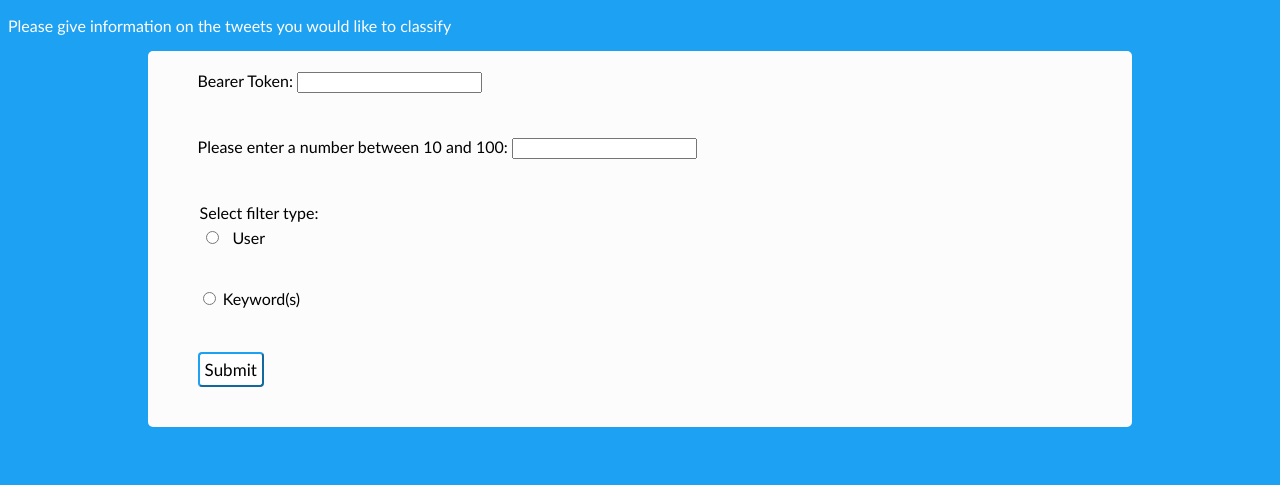
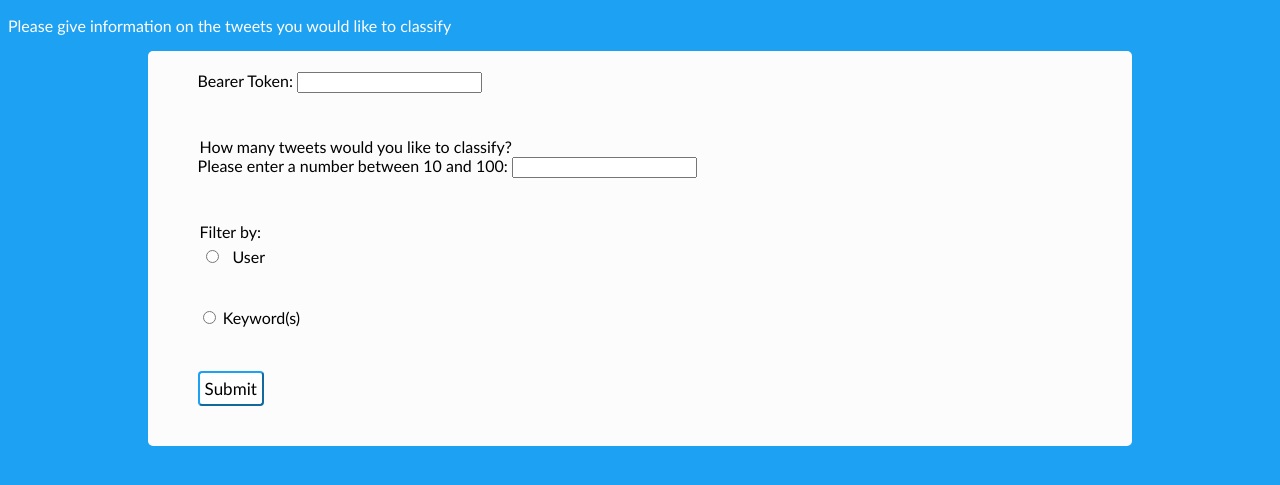
Before and after one commit to clemence789/HonoursProject, a Django app: page /tweetSentiment/entry in a window 1280 px wide. Shown: the top 485 px of the page. Run offline with Django 4.2, Linux system fonts and the light colour scheme.

Commit message:
change labels

```diff
--- a/WebApp/webapp/tweetSentiment/Templates/tweetSentiment/data_entry.html
+++ b/WebApp/webapp/tweetSentiment/Templates/tweetSentiment/data_entry.html
@@ -24,6 +24,7 @@
         {{ form.bearerToken }}
       </div>
 
+      <legend>How many tweets would you like to classify?</legend>
       <!-- get the number of tweets label and field from form -->
       <div id="tweetNum" class="fill">
         {{ form.number_of_tweets.label_tag}}
@@ -32,7 +33,7 @@
       </div>
 
 
-        <legend>Select filter type:</legend>
+        <legend>Filter by:</legend>
 
         <!-- radio buttons for keyword or username selection, activate filterSelection function when selected to show username or keyword field-->
         <div class="radiobutton">
```
